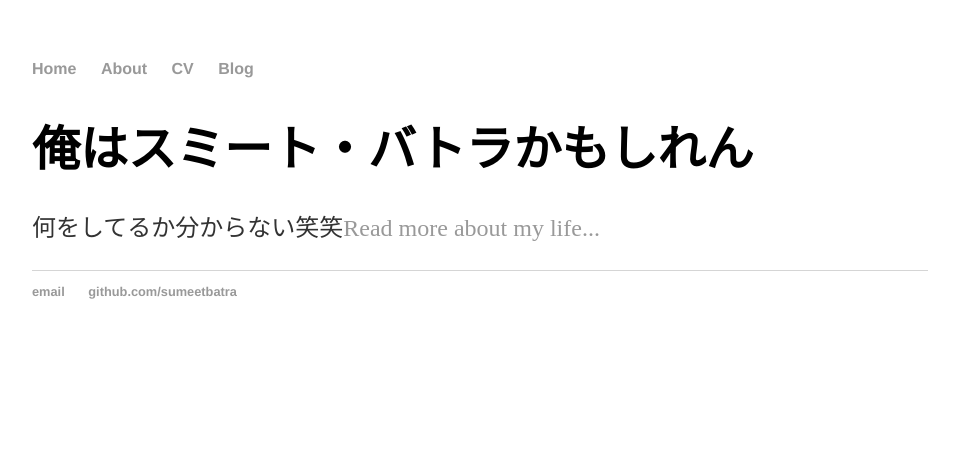
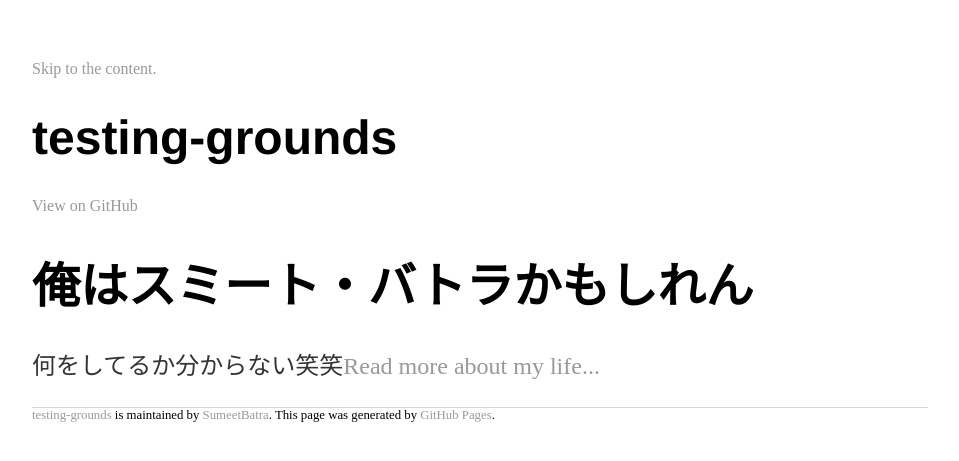
Before and after one commit to SumeetBatra/testing-grounds, a Jekyll site: the page built from index.html, in a window 1280 px wide. Shown: the top 461 px of the page, without its empty margins (160-1119 px from the left). Built offline with Jekyll 4.4.1, drawn with Linux system fonts in a browser that asks for light colours; the repository's description, which GitHub fills in, is left out.

Commit message:
Update default.html

```diff
--- a/_layouts/default.html
+++ b/_layouts/default.html
@@ -1,29 +1,48 @@
 <!DOCTYPE html>
-	<html>
+<html lang="{{ site.lang | default: "en-US" }}">
   <head>
-			<title>{{ page.title }}</title>
-			<!-- link to main stylesheet -->
-			<link rel="stylesheet" type="text/css" href="css/main.css">
+
+    {% if site.google_analytics %}
+      <script async src="https://www.googletagmanager.com/gtag/js?id={{ site.google_analytics }}"></script>
+      <script>
+        window.dataLayer = window.dataLayer || [];
+        function gtag(){dataLayer.push(arguments);}
+        gtag('js', new Date());
+        gtag('config', '{{ site.google_analytics }}');
+      </script>
+    {% endif %}
+    <meta charset="UTF-8">
+
+{% seo %}
+    <meta name="viewport" content="width=device-width, initial-scale=1">
+    <meta name="theme-color" content="#157878">
+    <meta name="apple-mobile-web-app-status-bar-style" content="black-translucent">
+    <link rel="stylesheet" href="{{ '/css/main.css?v=' | append: site.github.build_revision | relative_url }}">
   </head>
   <body>
-			<nav>
-	    		<ul>
-	        		<li><a href="/">Home</a></li>
-		        	<li><a href="/about">About</a></li>
-	        		<li><a href="/cv">CV</a></li>
-	        		<li><a href="/blog">Blog</a></li>
-	    		</ul>
-			</nav>
-			<div class="container">
+    <a id="skip-to-content" href="#content">Skip to the content.</a>
 
+    <header class="page-header" role="banner">
+      <h1 class="project-name">{{ site.title | default: site.github.repository_name }}</h1>
+      <h2 class="project-tagline">{{ site.description | default: site.github.project_tagline }}</h2>
+      {% if site.github.is_project_page %}
+        <a href="{{ site.github.repository_url }}" class="btn">View on GitHub</a>
+      {% endif %}
+      {% if site.show_downloads %}
+        <a href="{{ site.github.zip_url }}" class="btn">Download .zip</a>
+        <a href="{{ site.github.tar_url }}" class="btn">Download .tar.gz</a>
+      {% endif %}
+    </header>
+
+    <main id="content" class="main-content" role="main">
       {{ content }}
 
-			</div><!-- /.container -->
-			<footer>
-	    		<ul>
-	        		<li><a href="mailto:sumeet.batra@colorado.edu">email</a></li>
-	        		<li><a href="https://github.com/sumeetbatra">github.com/sumeetbatra</a></li>
-				</ul>
+      <footer class="site-footer">
+        {% if site.github.is_project_page %}
+          <span class="site-footer-owner"><a href="{{ site.github.repository_url }}">{{ site.github.repository_name }}</a> is maintained by <a href="{{ site.github.owner_url }}">{{ site.github.owner_name }}</a>.</span>
+        {% endif %}
+        <span class="site-footer-credits">This page was generated by <a href="https://pages.github.com">GitHub Pages</a>.</span>
       </footer>
+    </main>
   </body>
 </html>
```
Lines whose indentation alone changed are shown as unchanged.
